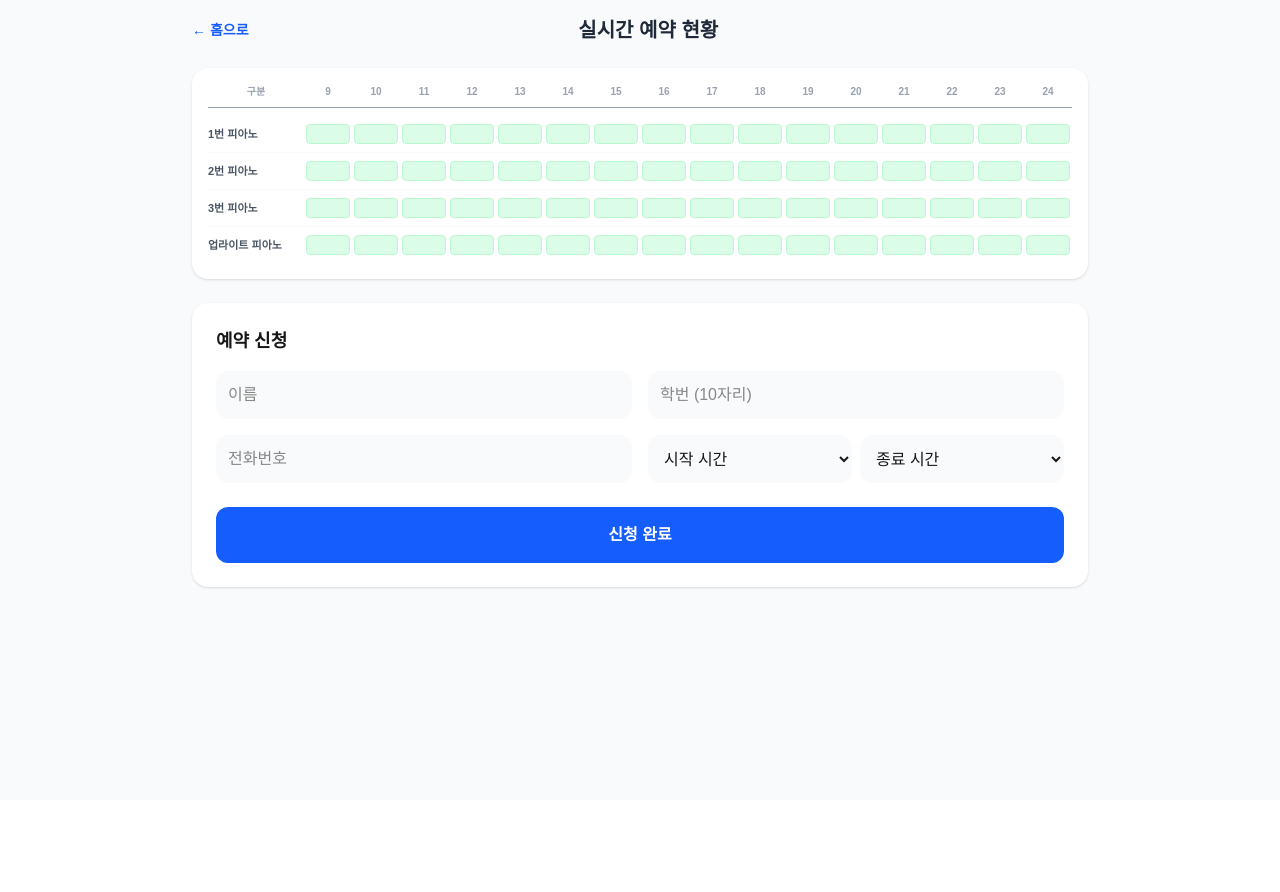
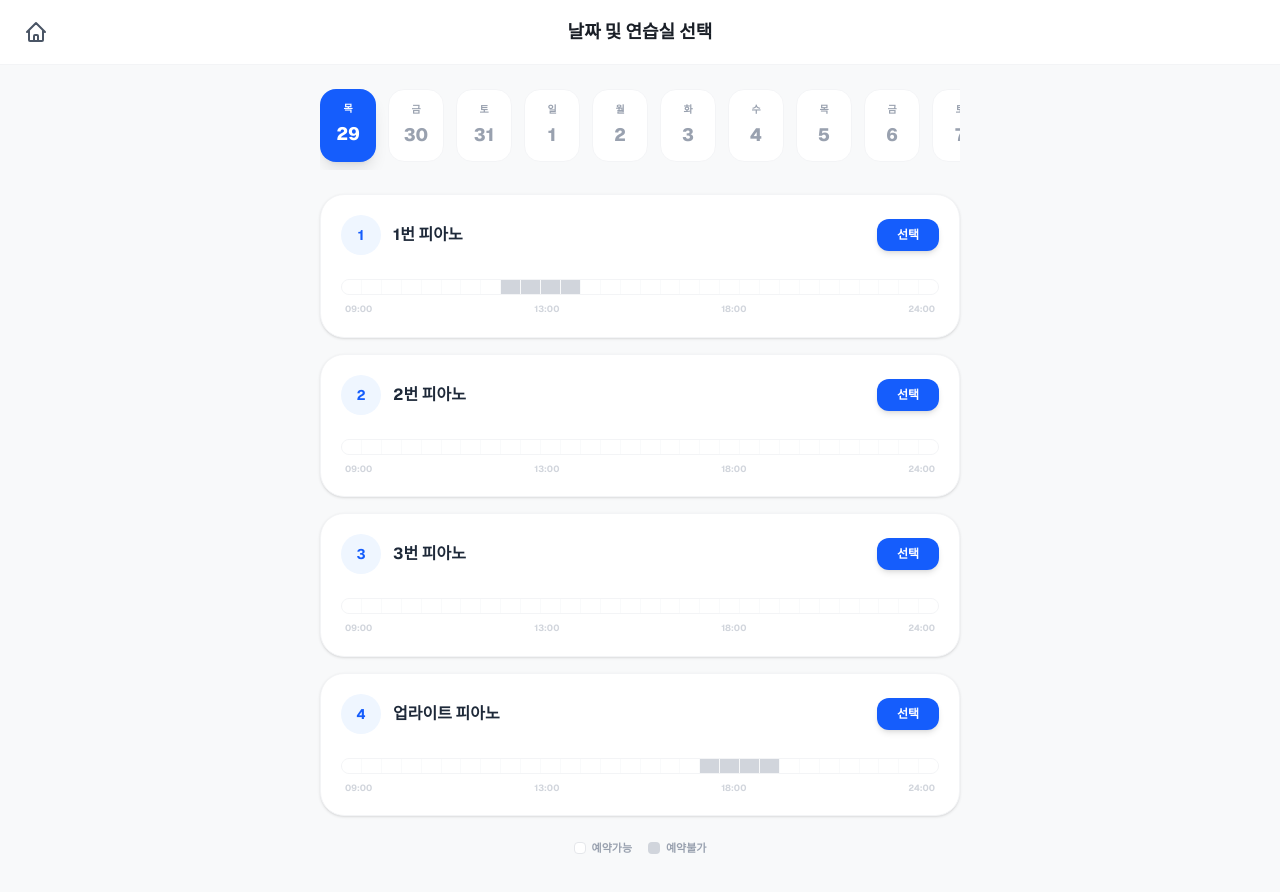
Before and after one commit to PARKJIWON-super/knupi-reservation, a Next.js app: page /reservation in a window 1280 px wide. Shown: the top 892 px of the page. Before the commit the page ends 800 px from the top, so only its background shows below. Built offline with nearby package versions, Linux system fonts and the light colour scheme.

Commit message:
Logic: Implement visual gray-out for already reserved time slots

```diff
--- a/app/reservation/page.tsx
+++ b/app/reservation/page.tsx
@@ -1,53 +1,110 @@
 'use client';
-import React from 'react';
+import React, { useState } from 'react';
 import Link from 'next/link';
 
 export default function ReservationPage() {
   const pianos = ["1번 피아노", "2번 피아노", "3번 피아노", "업라이트 피아노"];
-  const hours = Array.from({ length: 16 }, (_, i) => i + 9); // 09:00 ~ 24:00
+  const timeSlots = Array.from({ length: 30 }, (_, i) => 9 + i * 0.5); // 09:00 ~ 24:00 (30분 단위)
+
+  // [임시 데이터] 나중에는 데이터베이스(DB)에서 가져올 정보입니다.
+  // 예: 1번 피아노, 오늘, 13:00 ~ 15:00 예약됨
+  const [mockReservations, setMockReservations] = useState([
+    { piano: "1번 피아노", date: 0, start: 13, end: 15 },
+    { piano: "업라이트 피아노", date: 0, start: 18, end: 20 },
+  ]);
+
+  const [selectedDate, setSelectedDate] = useState(0);
+  const dates = Array.from({ length: 14 }, (_, i) => {
+    const d = new Date();
+    d.setDate(d.getDate() + i);
+    return {
+      day: d.toLocaleDateString('ko-KR', { weekday: 'short' }),
+      date: d.getDate(),
+      full: d.toLocaleDateString('ko-KR', { month: 'long', day: 'numeric' })
+    };
+  });
+
+  // 특정 시간대가 예약되었는지 확인하는 함수
+  const isReserved = (pianoName, time) => {
+    return mockReservations.some(res =>
+      res.piano === pianoName &&
+      res.date === selectedDate &&
+      time >= res.start && time < res.end
+    );
+  };
 
   return (
-    <main className="min-h-screen bg-gray-50 p-4">
-      <div className="max-w-4xl mx-auto">
-        <div className="flex items-center justify-between mb-6">
-          <Link href="/" className="text-blue-600 font-bold text-sm">← 홈으로</Link>
-          <h1 className="text-xl font-bold text-gray-800 text-center">실시간 예약 현황</h1>
-          <div className="w-10"></div>
-        </div>
+    <main className="min-h-screen bg-[#F8F9FA] pb-32 font-sans">
+      {/* 상단 헤더 생략 (기존과 동일) */}
+      <div className="bg-white border-b border-gray-100 sticky top-0 z-20 px-4 py-3 flex items-center justify-between">
+        <Link href="/" className="p-2 hover:bg-gray-50 rounded-full transition-colors">
+          <svg xmlns="http://www.w3.org/2000/svg" className="h-6 w-6 text-gray-600" fill="none" viewBox="0 0 24 24" stroke="currentColor">
+            <path strokeLinecap="round" strokeLinejoin="round" strokeWidth={2} d="M3 12l2-2m0 0l7-7 7 7M5 10v10a1 1 0 001 1h3m10-11l2 2m-2-2v10a1 1 0 01-1 1h-3m-6 0a1 1 0 001-1v-4a1 1 0 011-1h2a1 1 0 011 1v4a1 1 0 001 1m-6 0h6" />
+          </svg>
+        </Link>
+        <h1 className="text-lg font-bold text-[#1A1F27]">날짜 및 연습실 선택</h1>
+        <div className="w-10"></div>
+      </div>
 
-        {/* 타임라인 테이블 */}
-        <div className="bg-white rounded-2xl shadow-sm p-4 mb-6 overflow-x-auto">
-          <div className="min-w-[600px]">
-            <div className="grid grid-cols-18 border-b pb-2 mb-2 text-[10px] text-gray-400 font-bold text-center">
-              <div className="col-span-2">구분</div>
-              {hours.map(h => <div key={h}>{h}</div>)}
-            </div>
-            {pianos.map(piano => (
-              <div key={piano} className="grid grid-cols-18 items-center py-2 border-b border-gray-50 last:border-0">
-                <div className="col-span-2 text-[11px] font-bold text-gray-600">{piano}</div>
-                {hours.map(h => (
-                  <div key={h} className="h-5 mx-0.5 rounded bg-green-100 border border-green-200"></div>
-                ))}
-              </div>
+      <div className="max-w-2xl mx-auto px-4 mt-6">
+        {/* 날짜 선택 섹션 (기존과 동일) */}
+        <section className="mb-6 overflow-x-auto">
+          <div className="flex gap-3 pb-2 scrollbar-hide">
+            {dates.map((d, i) => (
+              <button key={i} onClick={() => setSelectedDate(i)}
+                className={`flex-shrink-0 w-14 py-3 rounded-2xl flex flex-col items-center ${selectedDate === i ? 'bg-blue-600 text-white shadow-lg' : 'bg-white text-gray-400 border border-gray-100'}`}>
+                <span className="text-[10px] font-bold mb-1">{d.day}</span>
+                <span className="text-lg font-extrabold">{d.date}</span>
+              </button>
             ))}
           </div>
-        </div>
+        </section>
 
-        {/* 예약 입력 폼 */}
-        <div className="bg-white rounded-2xl shadow-sm p-6">
-          <h2 className="text-lg font-bold mb-4">예약 신청</h2>
-          <div className="grid grid-cols-1 md:grid-cols-2 gap-4">
-            <input type="text" placeholder="이름" className="p-3 bg-gray-50 rounded-xl outline-none focus:ring-2 focus:ring-blue-500" />
-            <input type="text" placeholder="학번 (10자리)" className="p-3 bg-gray-50 rounded-xl outline-none focus:ring-2 focus:ring-blue-500" />
-            <input type="tel" placeholder="전화번호" className="p-3 bg-gray-50 rounded-xl outline-none focus:ring-2 focus:ring-blue-500" />
-            <div className="flex gap-2">
-              <select className="flex-1 p-3 bg-gray-50 rounded-xl outline-none"><option>시작 시간</option></select>
-              <select className="flex-1 p-3 bg-gray-50 rounded-xl outline-none"><option>종료 시간</option></select>
+        {/* 연습실 목록 및 타임라인 차단 로직 */}
+        <section className="space-y-4">
+          {pianos.map((piano, idx) => (
+            <div key={piano} className="bg-white rounded-[24px] p-5 shadow-sm border border-gray-100">
+              <div className="flex justify-between items-center mb-4">
+                <div className="flex items-center gap-3">
+                  <div className="w-10 h-10 rounded-full bg-blue-50 text-blue-600 flex items-center justify-center font-bold text-sm">{idx + 1}</div>
+                  <h3 className="font-bold text-gray-800">{piano}</h3>
+                </div>
+                <button className="px-5 py-2 bg-blue-600 text-white rounded-xl text-xs font-bold shadow-md active:scale-95 transition-all">선택</button>
+              </div>
+
+              {/* 타임라인 바 - 예약된 시간 표시 */}
+              <div className="relative pt-2">
+                <div className="flex gap-[1px] h-4 bg-gray-50 rounded-full overflow-hidden border border-gray-100">
+                  {timeSlots.map(t => {
+                    const reserved = isReserved(piano, t);
+                    return (
+                      <div
+                        key={t}
+                        className={`flex-1 transition-colors ${reserved ? 'bg-gray-300' : 'bg-white hover:bg-blue-50'}`}
+                        title={reserved ? "예약됨" : `${t}:00 이용가능`}
+                      ></div>
+                    );
+                  })}
+                </div>
+                <div className="flex justify-between mt-2 text-[9px] text-gray-300 font-bold px-1">
+                  <span>09:00</span>
+                  <span>13:00</span>
+                  <span>18:00</span>
+                  <span>24:00</span>
+                </div>
+              </div>
             </div>
-          </div>
-          <button className="w-full bg-blue-600 text-white font-bold py-4 rounded-xl mt-6">신청 완료</button>
+          ))}
+        </section>
+
+        {/* 하단에 범례 추가 */}
+        <div className="flex justify-center gap-4 mt-6 text-[11px] font-bold text-gray-400">
+           <div className="flex items-center gap-1.5"><div className="w-3 h-3 bg-white border border-gray-200 rounded-sm"></div> 예약가능</div>
+           <div className="flex items-center gap-1.5"><div className="w-3 h-3 bg-gray-300 rounded-sm"></div> 예약불가</div>
         </div>
       </div>
+
+      {/* 정보 입력 및 신청 버튼 생략 (기존과 동일) */}
     </main>
   );
 }
```
